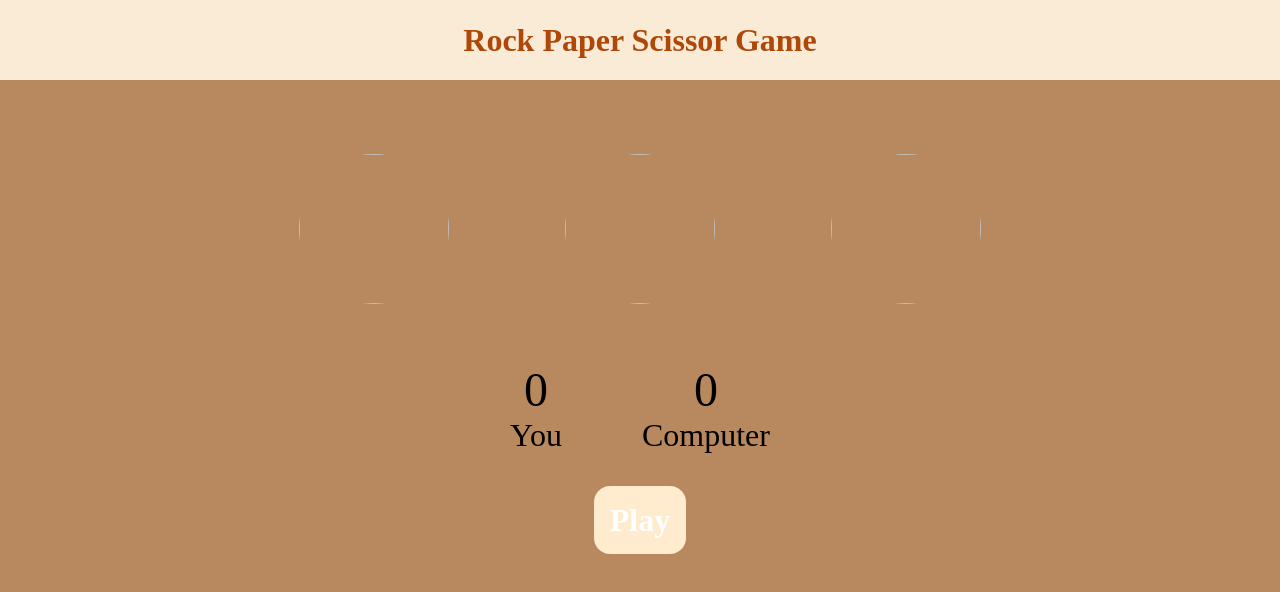
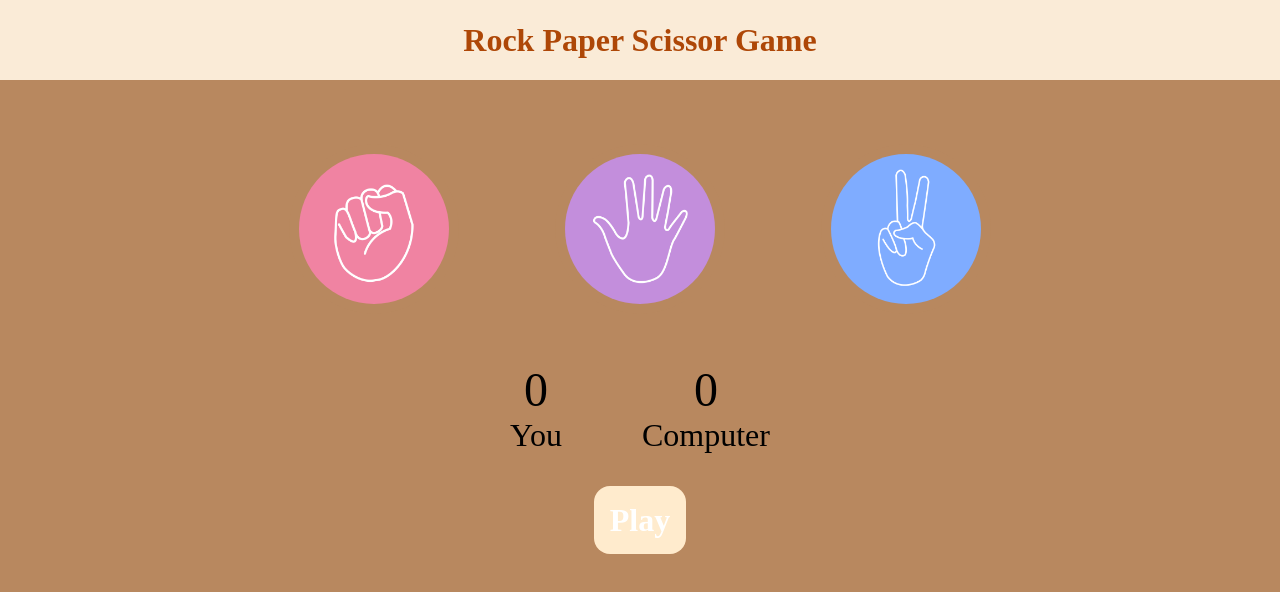
Before and after one commit to darshikapanwar009/RockPaperGame, a plain HTML site: page index.html in a window 1280 px wide. Drawn offline with Linux system fonts and the light colour scheme; the site is published under a folder, as on GitHub Pages, so addresses that start at the root find nothing.

Commit message:
first commit

```diff
--- a/index.html
+++ b/index.html
@@ -10,15 +10,15 @@
     <h1>Rock Paper Scissor Game</h1>
     <div class="choices">
 <div class="choice" id="rock">
-            <img src="/images/rock.png">
+            <img src="./images/rock.png">
 
     </div>
     <div class="choice" id="paper">
-                <img src="/images/paper.png">
+                <img src="./images/paper.png">
 
     </div>
       <div class="choice" id="scissors">
-                    <img src="/images/scissors.png">
+                    <img src="./images/scissors.png">
 
       </div>
 
```
